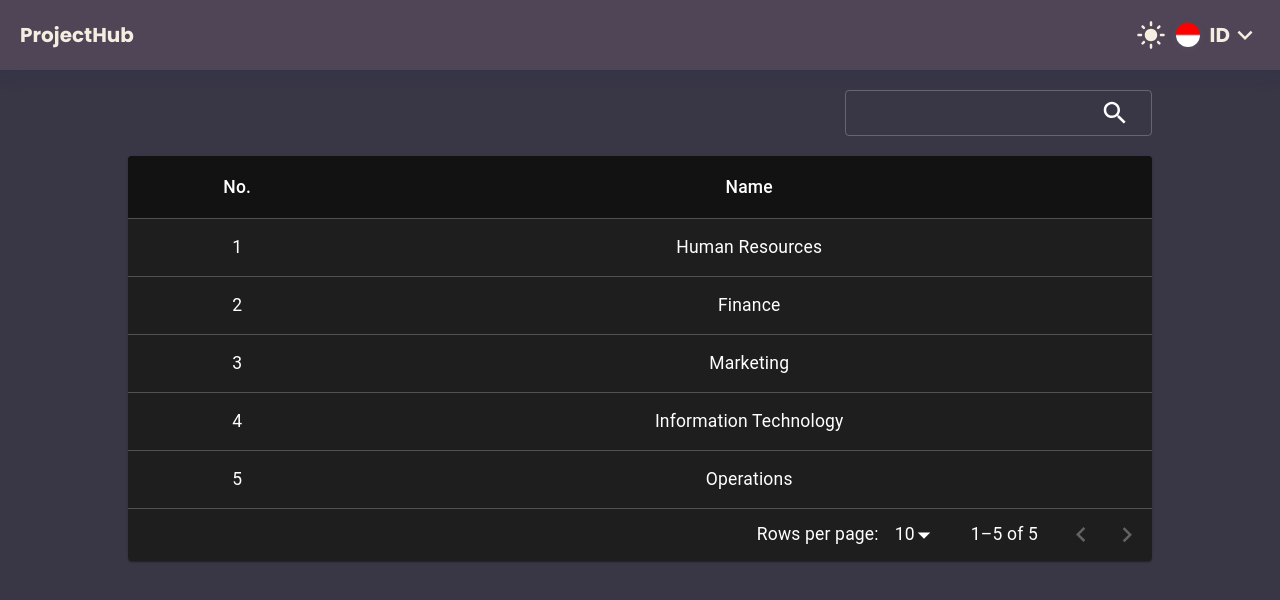
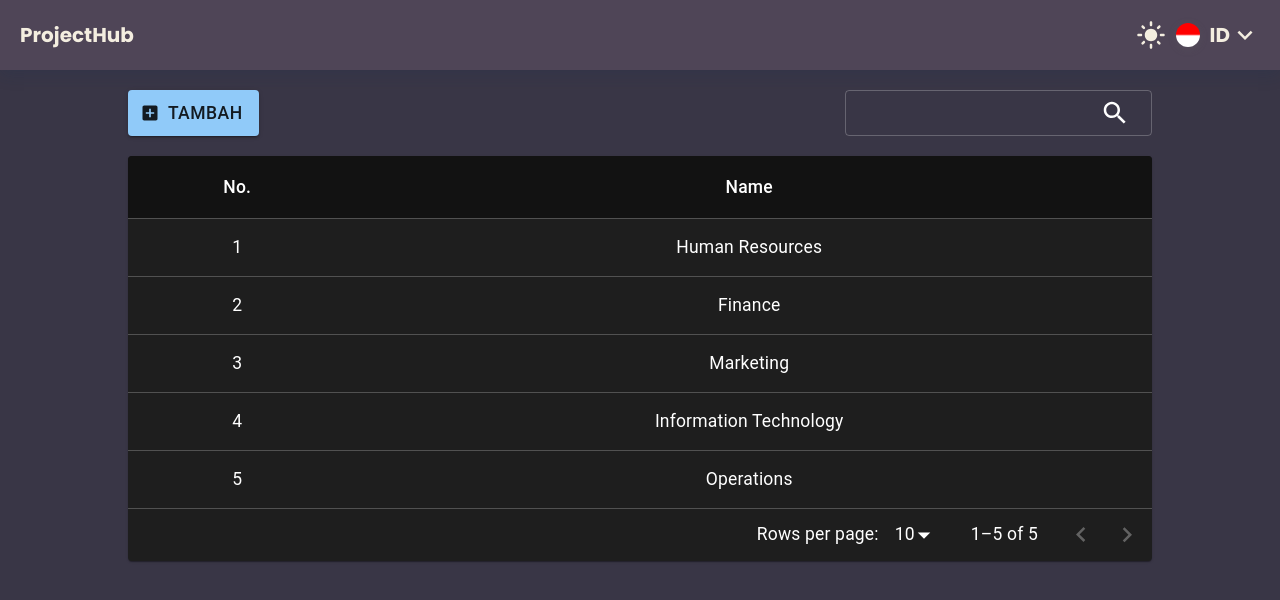
Before and after one commit to fauzi45/management-employee-projects, a React (Vite) app in the folder client/: page /admin/department in a window 1280 px wide. Shown: the top 600 px of the page. Built offline with nearby package versions, Linux system fonts and the light colour scheme.

Commit message:
feat: button add

```diff
--- a/client/src/pages/Admin/Department/index.jsx
+++ b/client/src/pages/Admin/Department/index.jsx
@@ -1,4 +1,6 @@
 import * as React from 'react';
+import { useState } from 'react';
+
 import Paper from '@mui/material/Paper';
 import Table from '@mui/material/Table';
 import TableBody from '@mui/material/TableBody';
@@ -11,8 +13,10 @@ import TextField from '@mui/material/TextField';
 import InputAdornment from '@mui/material/InputAdornment';
 import IconButton from '@mui/material/IconButton';
 import SearchIcon from '@mui/icons-material/Search';
+import Button from '@mui/material/Button';
+import AddBoxIcon from '@mui/icons-material/AddBox';
+
 import classes from './style.module.scss';
-import { useState } from 'react';
 
 const Department = () => {
   const [page, setPage] = useState(0);
@@ -44,6 +48,8 @@ const Department = () => {
   return (
     <div className={classes.container}>
       <div className={classes.wrapper}>
+        <div className={classes.feat}>
+          <Button startIcon={<AddBoxIcon/>} variant="contained">Tambah</Button>
           <TextField
             size="small"
             InputProps={{
@@ -55,10 +61,10 @@ const Department = () => {
                 </InputAdornment>
               ),
             }}
-          sx={{ width: '30%', margin: '1rem 0rem' }}
+            sx={{ width: '30%' }}
             onChange={(e) => setSearchedVal(e.target.value)}
           />
-
+        </div>
         <Paper sx={{ width: '100%', overflow: 'hidden' }}>
           <TableContainer sx={{ maxHeight: 440 }}>
             <Table stickyHeader aria-label="sticky table">
--- a/client/src/pages/Admin/Department/style.module.scss
+++ b/client/src/pages/Admin/Department/style.module.scss
@@ -7,6 +7,10 @@
     .wrapper{
         width: 80%;
         @include directionY;
-        align-items: end;
+        .feat{
+            @include directionX;
+            justify-content: space-between;
+            margin: 1rem 0rem;
+        }
     }
 }
```
Lines whose indentation alone changed are shown as unchanged.
